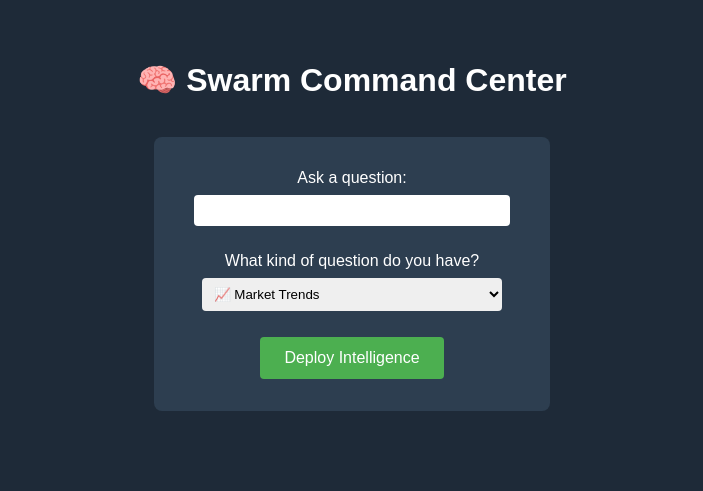
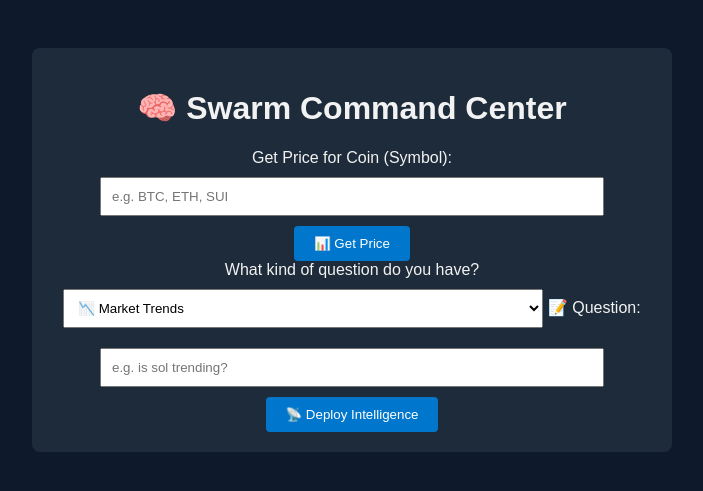
Before and after one commit to coderms1/agentz, a Python web app: template templates/index.html in a window 1280 px wide. Shown: the top 491 px of the page, without its empty margins (288-991 px from the left). Run offline with Jinja, Linux system fonts and the light colour scheme; the template is opened without the code that fills it, so the values that code supplies are empty.

Commit message:
Improve UI and add new question box

```diff
--- a/static/style.css
+++ b/static/style.css
@@ -1,44 +1,34 @@
+
 body {
-  background-color: #1e2a38;
+  font-family: Arial, sans-serif;
+  background-color: #0e1a2b;
+  color: #f2f2f2;
+  text-align: center;
+  padding: 40px;
+}
+.container {
+  max-width: 600px;
+  margin: auto;
+  background-color: #1e2b3a;
+  padding: 20px;
+  border-radius: 8px;
+}
+input, textarea, select {
+  width: 80%;
+  padding: 10px;
+  margin: 10px 0;
+}
+button {
+  padding: 10px 20px;
+  background-color: #0077cc;
   color: white;
-  font-family: Arial, sans-serif;
-  text-align: center;
-  padding: 2rem;
-}
-
-form {
-  background-color: #2d3e50;
-  padding: 2rem;
-  border-radius: 8px;
-  display: inline-block;
-  margin-top: 1rem;
-}
-
-input[type="text"],
-select {
-  padding: 0.5rem;
-  margin: 0.5rem;
-  width: 300px;
-  border-radius: 4px;
-  border: none;
-}
-
-button {
-  background-color: #4CAF50;
-  color: white;
-  padding: 0.75rem 1.5rem;
   border: none;
   border-radius: 4px;
-  font-size: 1rem;
   cursor: pointer;
 }
-
 .response {
-  margin-top: 2rem;
-  padding: 1rem;
-  background-color: #33475b;
-  border-radius: 8px;
-  width: 60%;
-  margin-left: auto;
-  margin-right: auto;
+  margin-top: 20px;
+  background-color: #2d3e50;
+  padding: 15px;
+  border-radius: 6px;
 }
--- a/templates/index.html
+++ b/templates/index.html
@@ -2,39 +2,72 @@
 <html lang="en">
   <head>
     <meta charset="UTF-8" />
-  <meta name="viewport" content="width=device-width, initial-scale=1.0"/>
     <title>🧠 Swarm Command Center</title>
-  <link rel="stylesheet" href="/static/style.css">
+    <link
+      rel="stylesheet"
+      href="/static/style.css"
+    />
   </head>
   <body>
+    <div class="container">
       <h1>🧠 Swarm Command Center</h1>
-  <form method="post" action="/ask">
-    <label for="question">Ask a question:</label><br>
-    <input type="text" id="question" name="question" required><br><br>
 
-    <label for="agent">What kind of question do you have?</label><br>
-    <select id="agent" name="agent" required>
-      <option value="strategist">📈 Market Trends</option>
-      <option value="whale">🐋 Whale Movements</option>
-      <option value="alpha">🧠 Alpha / Insider Info</option>
-    </select><br><br>
-
-    <button type="submit">Deploy Intelligence</button>
+      <!-- Coin Price Section -->
+      <form
+        method="post"
+        action="/price"
+      >
+        <label for="symbol">Get Price for Coin (Symbol):</label>
+        <input
+          type="text"
+          id="symbol"
+          name="symbol"
+          placeholder="e.g. BTC, ETH, SUI"
+          required
+        />
+        <button type="submit">📊 Get Price</button>
       </form>
 
-  {% if question %}
-    <h2>📝 Question:</h2>
-    <p>{{ question }}</p>
+      {% if price %}
+      <div class="response">
+        <p><strong>📈 Live Price:</strong> {{ price }}</p>
+      </div>
       {% endif %}
 
-  {% if response %}
-    <h2>📡 Response:</h2>
-    <p>{{ response }}</p>
+      <!-- Smart Question Section -->
+      <form
+        method="post"
+        action="/ask"
+      >
+        <label for="category">What kind of question do you have?</label>
+        <select
+          id="category"
+          name="category"
+          required
+        >
+          <option value="market">📉 Market Trends</option>
+          <option value="whale">🐋 Whale Activity</option>
+          <option value="alpha">🧃 Alpha Insights</option>
+        </select>
+
+        <label for="question">📝 Question:</label>
+        <input
+          type="text"
+          id="question"
+          name="question"
+          placeholder="e.g. is sol trending?"
+          required
+        />
+
+        <button type="submit">📡 Deploy Intelligence</button>
+      </form>
+
+      {% if question and response %}
+      <div class="response">
+        <p><strong>📝 Question:</strong> {{ question }}</p>
+        <p><strong>📡 Response:</strong> {{ response }}</p>
+      </div>
       {% endif %}
-
-  {% if error %}
-    <h2>⚠️ Error:</h2>
-    <p>{{ error }}</p>
-  {% endif %}
+    </div>
   </body>
 </html>
```
Lines whose indentation alone changed are shown as unchanged.
